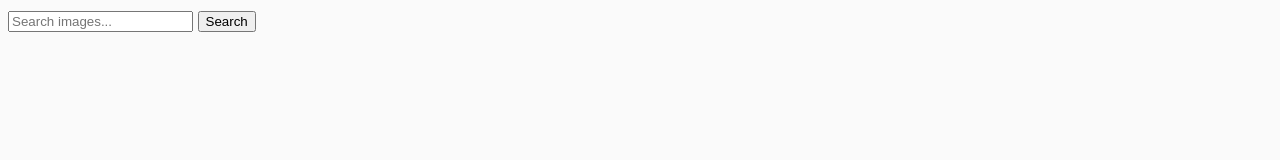
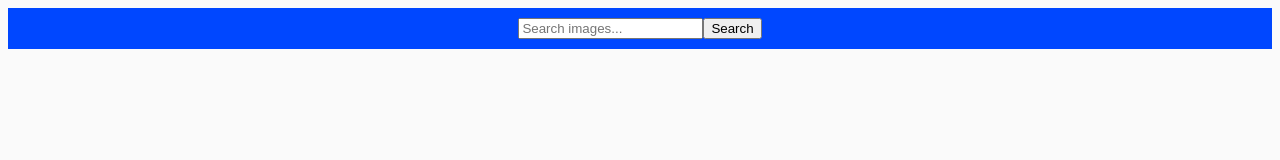
Before and after one commit to KopchukMaksym/goit-js-hw-11, a website built with Parcel: page src/index.html in a window 1280 px wide. Built offline with nearby package versions, Linux system fonts and the light colour scheme.

Commit message:
add styles for button

```diff
--- a/src/css/styles.css
+++ b/src/css/styles.css
@@ -11,3 +11,10 @@ body {
   color: #212121;
   line-height: 1.5;
 }
+.search-form {
+  display: flex;
+  justify-content: center;
+
+  padding: 10px 0;
+  background-color: #0047ff;
+}
```
Also changed, not shown: src/partials/example.html (deleted).
